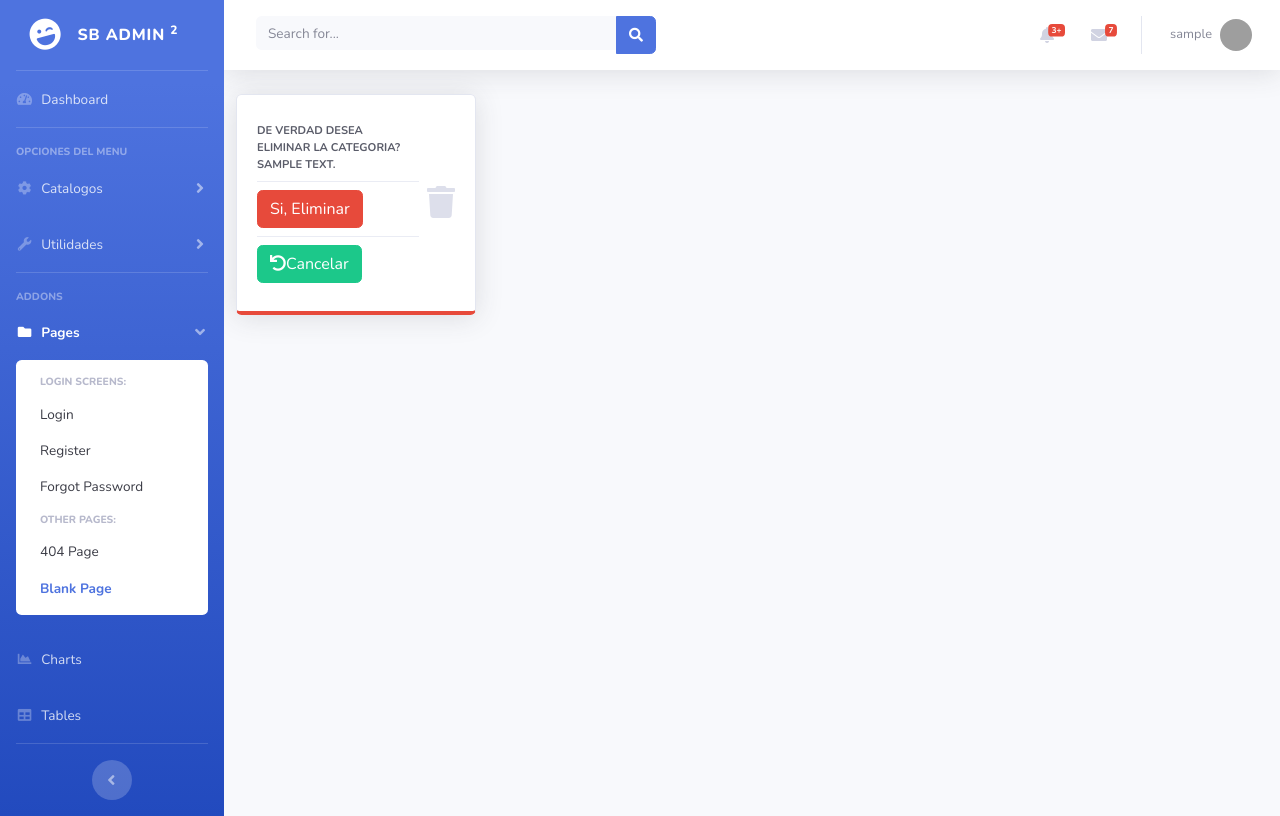
After one commit to yeisonqr19/sistema-compras, a Django app: page /inventario/categoria/delete/1 in a window 1280 px wide. The commit adds this page. Run offline with Django 5.2, Linux system fonts and the light colour scheme; a user stored in the database is signed in; tables that the repository leaves empty hold one stand-in row (values such as "Sample post"); some libraries are stand-ins or nearby versions; grey boxes are pictures that could not be loaded.

Commit message:
Crud terminado para el Modelo Categoria

```diff
--- a/inventario/templates/inventario/add_categoria.html
+++ b/inventario/templates/inventario/add_categoria.html
@@ -59,11 +59,11 @@
             <div class="row">
               <div class="col">
                 <button type="submit" class="btn btn-danger">
-                  <span class="fa fa-save"></span> Guardar
+                  <span class="fa fa-save"></span>Guardar
                 </button>
 
                 <a href="{% url 'inventario:categorias' %}" class="btn btn-success"
-                  ><span class="fa fa-undo"></span> Cancelar</a
+                  ><span class="fa fa-undo"></span>Cancelar</a
                 >
               </div>
             </div>
--- /dev/null
+++ b/inventario/templates/inventario/borrar_categorias.html
@@ -0,0 +1,38 @@
+{% extends "base/base.html" %}
+{% block pagecontent %}
+<form method = "POST" class="form-inline">
+    {% csrf_token %}
+  <div class="col-xl-3 col-md-6 mb-4">
+    <div class="card border-bottom-danger shadow h-100 py-2">
+      <div class="card-body">
+        <div class="row no-gutters align-items-center">
+          <div class="col mr-2">
+            <div
+              class="text-xs font-weight-bold text-dark text-uppercase mb-1"
+            >
+              De verdad desea eliminar la categoria? <span>{{categoria.descripcion}} </span>
+            </div>
+
+            <div class="dropdown-divider"></div>
+
+            <button type="submit" class="btn btn-danger">Si, Eliminar</button>
+            <div class="dropdown-divider"></div>
+            <a href=" {% url 'inventario:categorias' %}" class="btn btn-success"><i class="fas fa-undo"></i>Cancelar</a>
+          </div>
+
+          <div class="col-auto">
+            <i
+              class="fas fa-trash fa-2x text-gray-300"
+              aria-hidden="true"
+            ></i>
+          </div>
+
+        </div>
+      </div>
+    </div>
+  </div>
+</form>
+
+{% endblock pagecontent %}
+
+{% block footer %}{% endblock footer %}
--- a/inventario/templates/inventario/lista_categoria.html
+++ b/inventario/templates/inventario/lista_categoria.html
@@ -66,7 +66,7 @@
             ><i class="far fa-edit"></i
           ></a>
 
-          <a href="#" class="btn btn-danger btn-circle" role="button"
+          <a href=" {% url 'inventario:categoria-delete' categoria.id %} " class="btn btn-danger btn-circle" role="button"
             ><i class="far fa-trash-alt"></i
           ></a>
 
--- a/inventario/urls.py
+++ b/inventario/urls.py
@@ -1,5 +1,5 @@
 from django.urls import path
-from inventario.views import CategoriaView, CategoriaNew, CategoriaEdit
+from inventario.views import CategoriaView, CategoriaNew, CategoriaEdit, CategoriaDelete
 
 app_name = "inventario"
 
@@ -7,4 +7,5 @@ urlpatterns = [
     path("categorias/", CategoriaView.as_view(), name="categorias"),
     path("categoria/new", CategoriaNew.as_view(),name="categoria-new"),
     path("categoria/edit/<int:pk>", CategoriaEdit.as_view(), name="categoria-edit"),
+    path("categoria/delete/<int:pk>", CategoriaDelete.as_view(), name="categoria-delete"),
 ]
```
